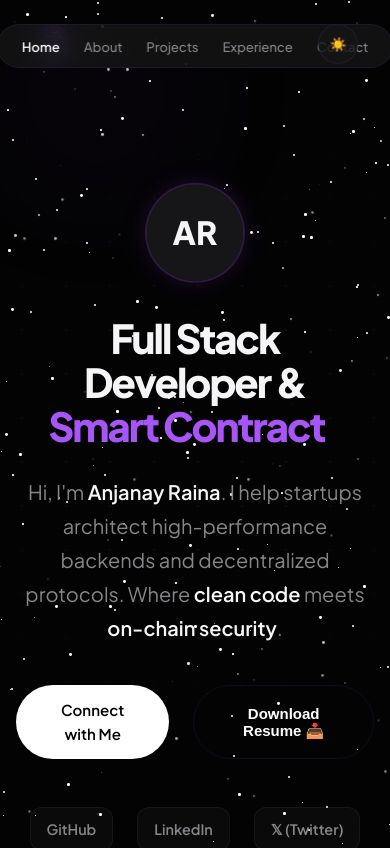
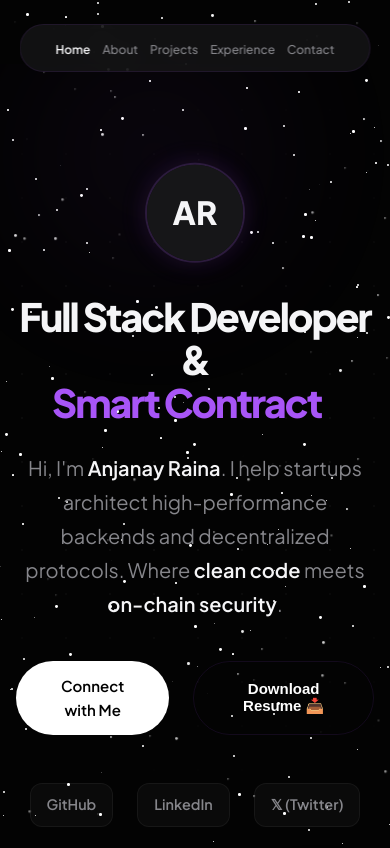
Before and after one commit to anjanayraina/anjanay-portfolio-website, a React (Vite) app: page / in a window 390 px wide. Shown: the top 848 px of the page. Built offline with nearby package versions, Linux system fonts and the light colour scheme.

Commit message:
fix: moblie view fixed

```diff
--- a/src/components/BentoGrid/BentoGrid.css
+++ b/src/components/BentoGrid/BentoGrid.css
@@ -15,7 +15,7 @@
 
 .project-grid-sleek {
     display: grid;
-    grid-template-columns: repeat(auto-fit, minmax(320px, 1fr));
+    grid-template-columns: repeat(auto-fit, minmax(280px, 1fr));
     gap: 2rem;
     margin-top: 3rem;
 }
--- a/src/components/Hero/Hero.css
+++ b/src/components/Hero/Hero.css
@@ -281,8 +281,27 @@
         padding: 0.6rem 1rem;
     }
 
+    .hero-section {
+        padding-top: 100px;
+        /* Reduced from 120px */
+    }
+
+    .hero-heading {
+        font-size: clamp(2rem, 10vw, 3.5rem);
+        /* Adjusted for mobile */
+    }
+
     .hero-container {
         padding-bottom: 4rem;
-        /* Space for scroll indicator on mobile */
+        padding-left: 1rem;
+        padding-right: 1rem;
+    }
+
+    .blob-1,
+    .blob-2 {
+        opacity: 0.1;
+        /* Reduce distraction */
+        width: 80vw;
+        height: 80vw;
     }
 }
--- a/src/components/Stats/StatsCards.css
+++ b/src/components/Stats/StatsCards.css
@@ -133,4 +133,13 @@
         flex-direction: column;
         gap: 2rem;
     }
+
+    .stats-card {
+        padding: 1.5rem;
+        /* Reduced from 2.5rem */
+    }
+
+    .stats-header {
+        margin-bottom: 1.5rem;
+    }
 }
--- a/src/components/Testimonials/Testimonials.css
+++ b/src/components/Testimonials/Testimonials.css
@@ -6,7 +6,7 @@
 
 .testimonials-grid {
     display: grid;
-    grid-template-columns: repeat(auto-fit, minmax(320px, 1fr));
+    grid-template-columns: repeat(auto-fit, minmax(280px, 1fr));
     gap: 2.5rem;
     margin-top: 4rem;
 }
--- a/src/components/UI/Navbar.css
+++ b/src/components/UI/Navbar.css
@@ -89,3 +89,31 @@
     color: var(--text-primary);
     border-color: var(--border-medium);
 }
+
+@media (max-width: 768px) {
+    .navbar {
+        width: 90%;
+        max-width: 400px;
+        padding: 0 1rem;
+        height: 48px;
+        /* Slightly taller for touch targets */
+        justify-content: center;
+    }
+
+    .navbar-links {
+        gap: 0.75rem;
+    }
+
+    .navbar-links a {
+        font-size: 0.75rem;
+    }
+
+    /* Hide the floating absolute elements to simplify mobile view or move them */
+    .nav-avatar,
+    .nav-actions {
+        display: none;
+    }
+
+    /* Optional: If we want to keep theme toggle, we could integrate it into the nav,
+       but for now simplicity is key to avoid breaking */
+}
--- a/src/index.css
+++ b/src/index.css
@@ -155,6 +155,21 @@ body {
 
 .section {
   padding: var(--space-xl) 0;
+}
+
+@media (max-width: 768px) {
+  .section {
+    padding: var(--space-lg) 0;
+  }
+
+  .container {
+    padding: 0 var(--space-md);
+  }
+
+  :root {
+    --space-xl: 3rem;
+    --space-2xl: 5rem;
+  }
 }
 
 
--- a/src/pages/Home.jsx
+++ b/src/pages/Home.jsx
@@ -29,7 +29,7 @@ const Home = () => {
                     </p>
                 </div>
 
-                <div className="stagger-reveal reveal" style={{ display: 'grid', gridTemplateColumns: 'repeat(auto-fit, minmax(300px, 1fr))', gap: '2rem' }}>
+                <div className="stagger-reveal reveal" style={{ display: 'grid', gridTemplateColumns: 'repeat(auto-fit, minmax(280px, 1fr))', gap: '2rem' }}>
                     {[
                         { title: 'AI Integration', desc: 'Deploying LLM agents, automated data pipelines, and intelligent decision systems.' },
                         { title: 'Blockchain Development', desc: 'Secure smart contracts (Solidity/Rust), DeFi protocols, and L2 scaling solutions.' },
```
Also changed, not shown: src/components/Process/Process.css (+7 -1 lines).
